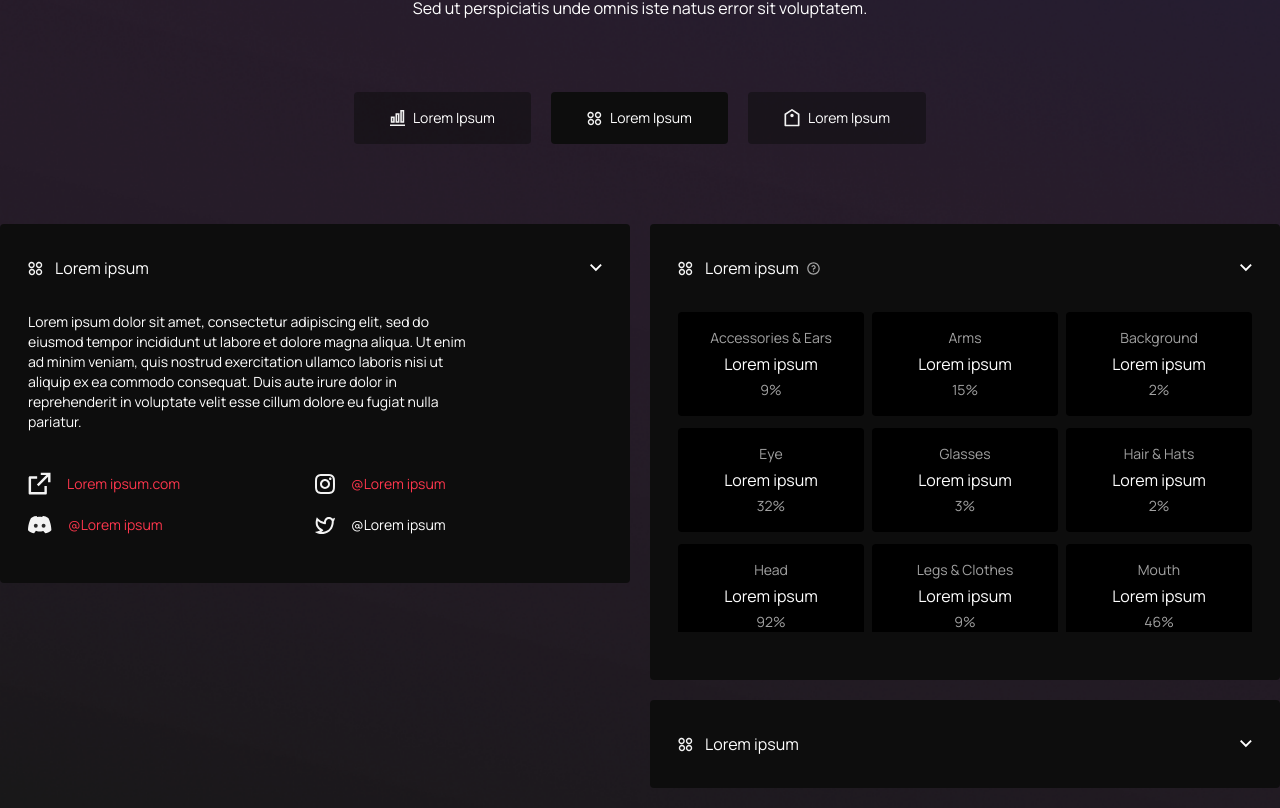
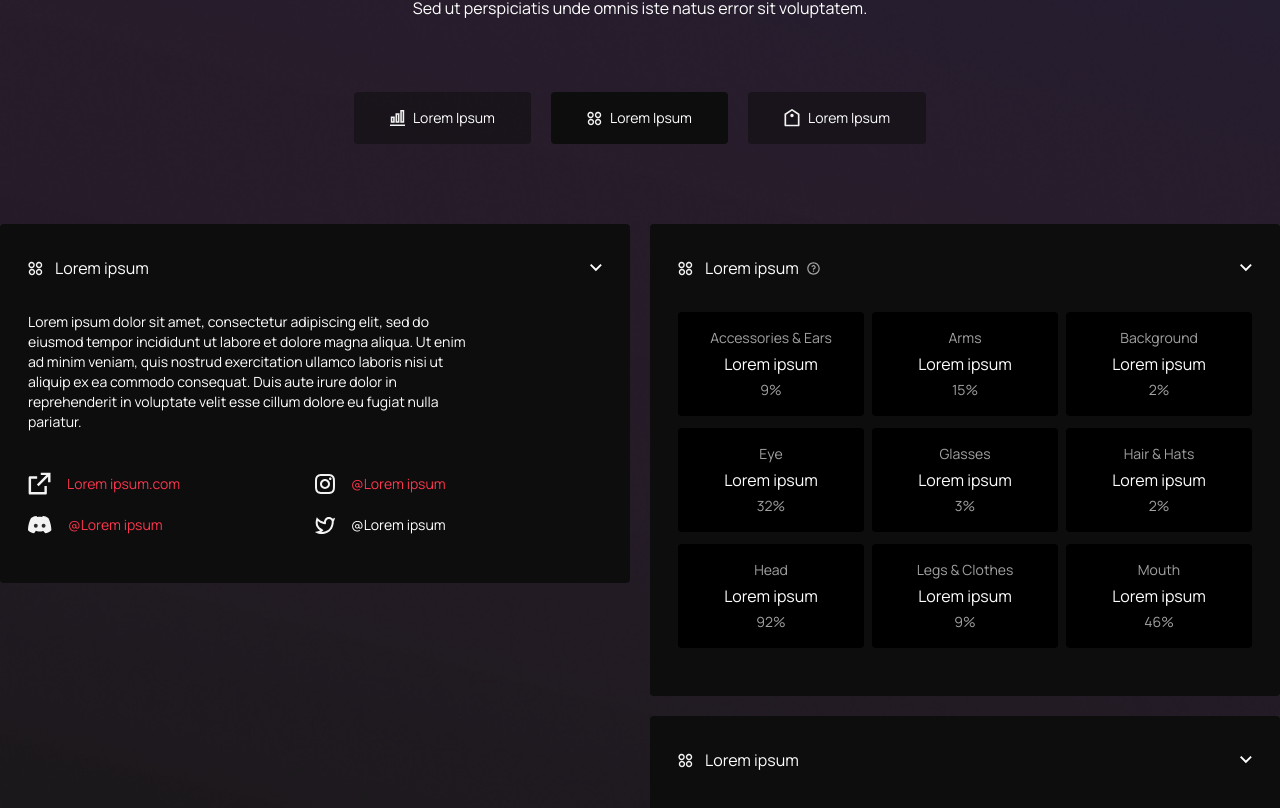
Before and after one commit to teckim/frontierx, a Next.js app: page / in a window 1280 px wide. Shown: the part 580-1388 px from the top of the page. Built offline with nearby package versions, Linux system fonts and the light colour scheme.

Commit message:
Add animation to the collapser component

```diff
--- a/components/elements/Collapser.tsx
+++ b/components/elements/Collapser.tsx
@@ -1,4 +1,5 @@
 import { ReactNode, useState } from 'react'
+import cls from 'classnames'
 import CirclesIcon from '@/assets/icons/circles.svg'
 import ChevronDownIcon from '@/assets/icons/chevron-down.svg'
 import QuestionMarkIcon from '@/assets/icons/question-mark.svg'
@@ -27,9 +28,15 @@ const Collapser = ({
         <div className="mr-auto ml-2">{isHintable && <QuestionMarkIcon />}</div>
         <ChevronDownIcon />
       </button>
-      {open && (
-        <div className="mx-7 mb-12 max-h-80 overflow-y-scroll">{children}</div>
-      )}
+      <div
+        className={cls(
+          'mx-7 mb-12 overflow-y-scroll transition-all duration-500',
+          { 'mb-0 opacity-0': !open }
+        )}
+        style={{ maxHeight: open ? '336px' : '0' }}
+      >
+        {children}
+      </div>
     </div>
   )
 }
```
